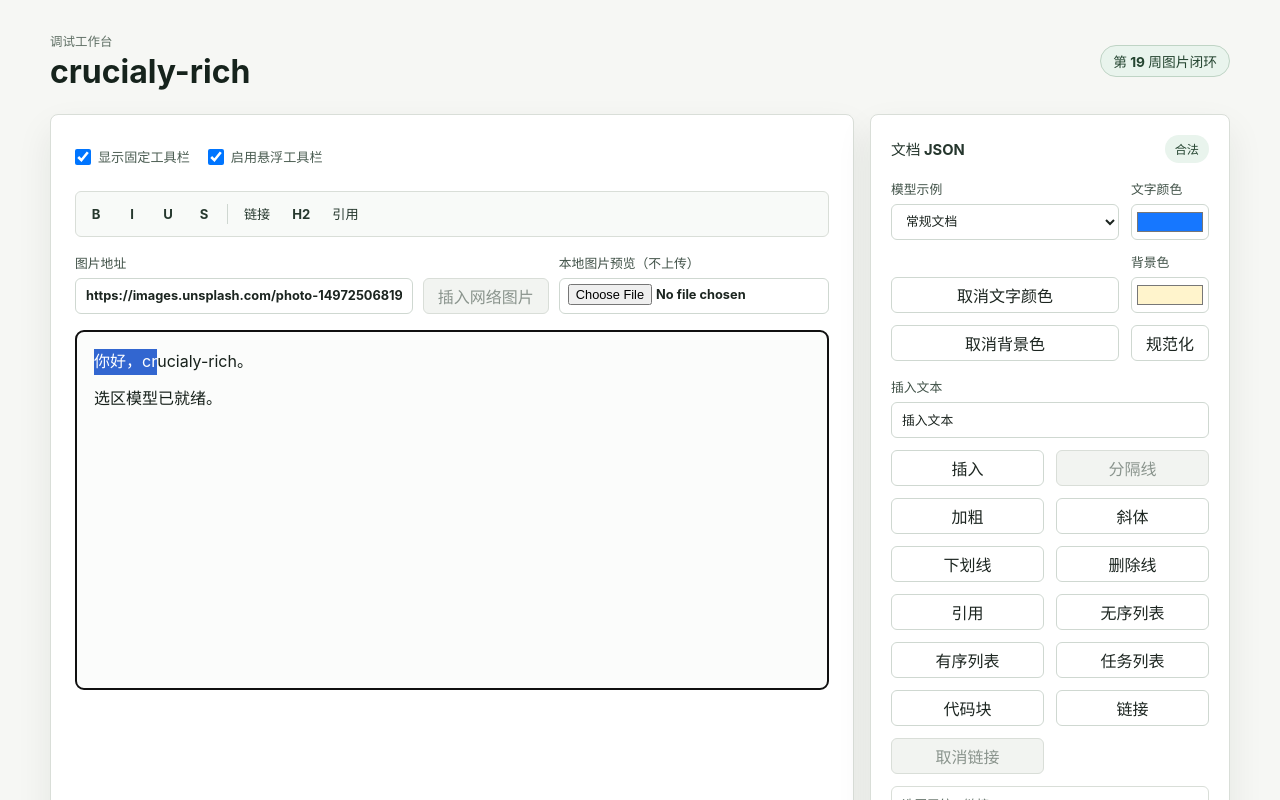
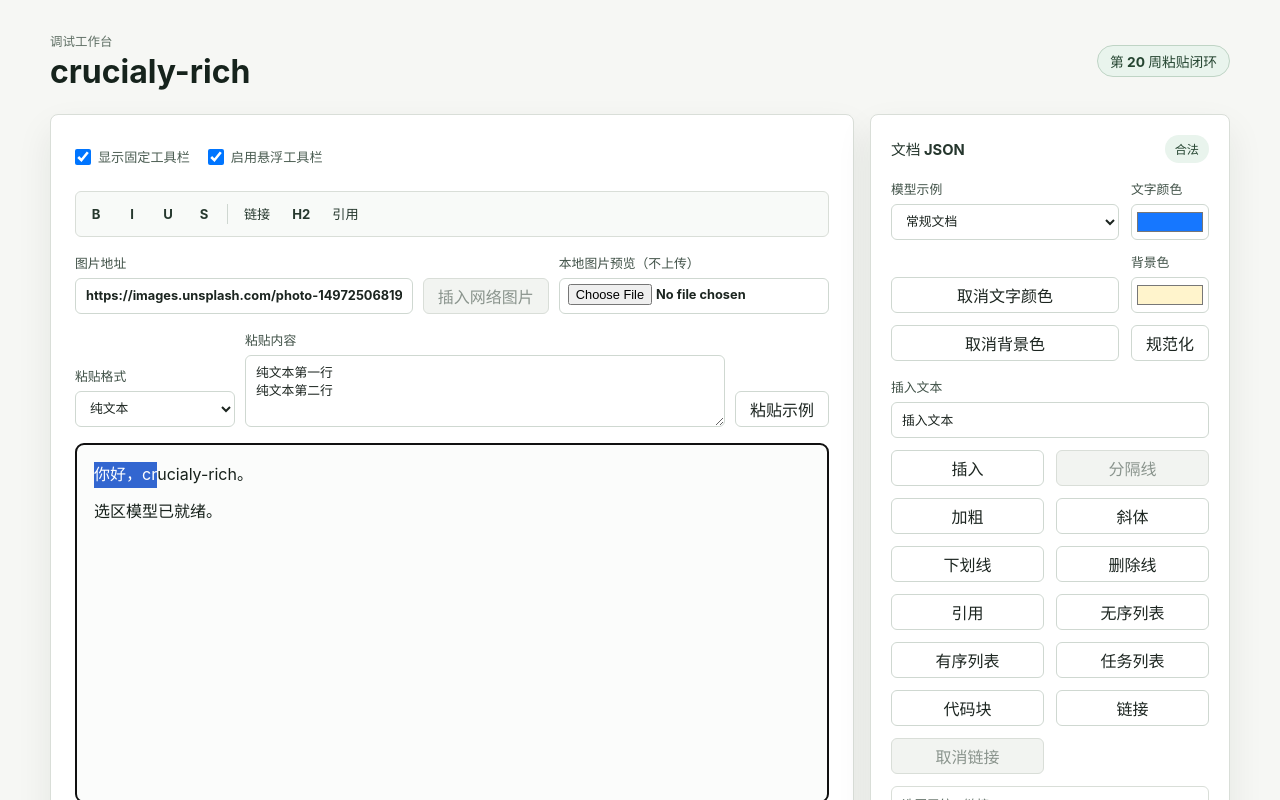
Before and after one commit to QDyanbing/crucialy-rich, a React (Vite) app in the folder apps/demo/: page / in a window 1280 px wide. Shown: the top 800 px of the page. Built offline with nearby package versions, Linux system fonts and the light colour scheme.

Commit message:
feat(demo): demonstrate clipboard workflows

```diff
--- a/apps/demo/src/main.tsx
+++ b/apps/demo/src/main.tsx
@@ -7,6 +7,7 @@ import {
   createBulletList,
   createCodeBlock,
   createDefaultCommandRegistry,
+  DEFAULT_CLIPBOARD_PARSERS,
   createHistorySnapshot,
   createHistoryState,
   createTransactionAcceptanceReport,
@@ -37,6 +38,8 @@ import {
   isValidPoint,
   MERGE_BLOCK_COMMAND_NAME,
   normalizeDocument,
+  parseClipboardData,
+  PASTE_COMMAND_NAME,
   queryCommandState,
   redoHistory,
   recordHistory,
@@ -59,6 +62,7 @@ import {
   type CommandName,
   type CommandResult,
   type CommandState,
+  type ClipboardMimeType,
   type BlockSelection,
   type DocumentNode,
   type HistoryChange,
@@ -145,6 +149,11 @@ interface DemoCommandState extends CommandState {
 
 const FONT_SIZE_OPTIONS = [12, 14, 16, 18, 24, 32] as const;
 const HEADING_LEVEL_OPTIONS = [1, 2, 3, 4, 5, 6] as const;
+const PASTE_EXAMPLES: Record<ClipboardMimeType, string> = {
+  "text/html": "<p><strong>HTML 加粗</strong></p><ul><li>HTML 列表</li></ul>",
+  "text/markdown": "## Markdown 标题\n\n> Markdown 引用\n\n**Markdown 加粗**",
+  "text/plain": "纯文本第一行\n纯文本第二行",
+};
 
 function parseFontSizeOption(value: string): number | null {
   return value === "default" ? null : Number(value);
@@ -418,6 +427,7 @@ const demoCommandDescriptors: DemoCommandDescriptor[] = [
   { label: "插入", name: INSERT_TEXT_COMMAND_NAME },
   { label: "分隔线", name: INSERT_DIVIDER_COMMAND_NAME },
   { label: "图片", name: INSERT_IMAGE_COMMAND_NAME },
+  { label: "粘贴", name: PASTE_COMMAND_NAME },
   { label: "斜体", name: ITALIC_COMMAND_NAME },
   { label: "下划线", name: UNDERLINE_COMMAND_NAME },
   { label: "删除线", name: STRIKE_COMMAND_NAME },
@@ -760,6 +770,8 @@ function DemoApp() {
   const [imageUrlValue, setImageUrlValue] = useState(
     "https://images.unsplash.com/photo-1497250681960-ef046c08a56e",
   );
+  const [pasteMimeType, setPasteMimeType] = useState<ClipboardMimeType>("text/plain");
+  const [pasteValue, setPasteValue] = useState(PASTE_EXAMPLES["text/plain"]);
   const [blockSelection, setBlockSelection] = useState<BlockSelection>();
   const [fontSizeValue, setFontSizeValue] = useState("18");
   const [textColorValue, setTextColorValue] = useState("#1677ff");
@@ -789,6 +801,17 @@ function DemoApp() {
     () => normalizeDocument(documentValue),
     [documentValue],
   );
+  const pasteFragment = useMemo(
+    () =>
+      parseClipboardData(
+        {
+          getData: () => pasteValue,
+          types: [pasteMimeType],
+        },
+        DEFAULT_CLIPBOARD_PARSERS,
+      ),
+    [pasteMimeType, pasteValue],
+  );
 
   useEffect(() => () => {
     localImageResourcesRef.current.forEach((resource) => resource.revoke());
@@ -844,6 +867,8 @@ function DemoApp() {
                 }
               : command.name === INSERT_IMAGE_COMMAND_NAME
                 ? { alt: "网络图片", src: imageUrlValue }
+                : command.name === PASTE_COMMAND_NAME && pasteFragment
+                  ? { fragment: pasteFragment }
                   : command.name === SET_FONT_SIZE_COMMAND_NAME
                     ? {
                         fontSize: parseFontSizeOption(fontSizeValue),
@@ -880,6 +905,7 @@ function DemoApp() {
       linkTargetValue,
       modelSelection,
       normalizedDocument,
+      pasteFragment,
       selectedHeadingLevel,
       textColorValue,
     ],
@@ -1106,6 +1132,29 @@ function DemoApp() {
     event.target.value = "";
   }
 
+  function handlePasteExample() {
+    if (!pasteFragment) {
+      return;
+    }
+
+    applyCommandResult(
+      executeCommand(demoCommandRegistry, PASTE_COMMAND_NAME, {
+        context: {
+          document: normalizedDocument,
+          selection: modelSelection,
+        },
+        payload: { fragment: pasteFragment },
+      }),
+    );
+  }
+
+  function handlePasteMimeTypeChange(event: ChangeEvent<HTMLSelectElement>) {
+    const mimeType = event.target.value as ClipboardMimeType;
+
+    setPasteMimeType(mimeType);
+    setPasteValue(PASTE_EXAMPLES[mimeType]);
+  }
+
   function handleToggleList(commandName: CommandName) {
     applyCommandResult(
       executeCommand(demoCommandRegistry, commandName, {
@@ -1513,7 +1562,7 @@ function DemoApp() {
           <p className="eyebrow">调试工作台</p>
           <h1 id="page-title">crucialy-rich</h1>
         </div>
-        <span className="status-pill">第 19 周图片闭环</span>
+        <span className="status-pill">第 20 周粘贴闭环</span>
       </header>
 
       <section className="workspace-grid" aria-label="编辑器工作区">
@@ -1571,6 +1620,35 @@ function DemoApp() {
                 onChange={handleLocalImageChange}
               />
             </label>
+          </div>
+          <div className="paste-controls" aria-label="粘贴验收控制">
+            <label>
+              <span>粘贴格式</span>
+              <select
+                aria-label="粘贴格式"
+                value={pasteMimeType}
+                onChange={handlePasteMimeTypeChange}
+              >
+                <option value="text/plain">纯文本</option>
+                <option value="text/html">HTML</option>
+                <option value="text/markdown">Markdown</option>
+              </select>
+            </label>
+            <label>
+              <span>粘贴内容</span>
+              <textarea
+                aria-label="粘贴内容"
+                value={pasteValue}
+                onChange={(event) => setPasteValue(event.target.value)}
+              />
+            </label>
+            <button
+              type="button"
+              disabled={isCommandDisabled(PASTE_COMMAND_NAME)}
+              onClick={handlePasteExample}
+            >
+              粘贴示例
+            </button>
           </div>
           <RichTextEditor
             {...(blockSelection ? { blockSelection } : {})}
--- a/apps/demo/src/styles.css
+++ b/apps/demo/src/styles.css
@@ -204,6 +204,23 @@ h3 {
 
 .image-controls input[type="file"] {
   padding: 5px 8px;
+}
+
+.paste-controls {
+  display: grid;
+  grid-template-columns: 160px minmax(0, 1fr) auto;
+  gap: 10px;
+  align-items: end;
+}
+
+.paste-controls textarea {
+  min-height: 72px;
+  resize: vertical;
+  border: 1px solid #cfd8d1;
+  border-radius: 6px;
+  color: #1c2520;
+  line-height: 1.45;
+  padding: 8px 10px;
 }
 
 .crucialy-floating-toolbar {
@@ -889,7 +906,8 @@ input {
     grid-template-columns: minmax(0, 1fr);
   }
 
-  .image-controls {
+  .image-controls,
+  .paste-controls {
     grid-template-columns: minmax(0, 1fr);
   }
 
```
Also changed, not shown: 1 other file (tests, documents, lock files or other folders). Lines whose indentation alone changed are shown as unchanged.
